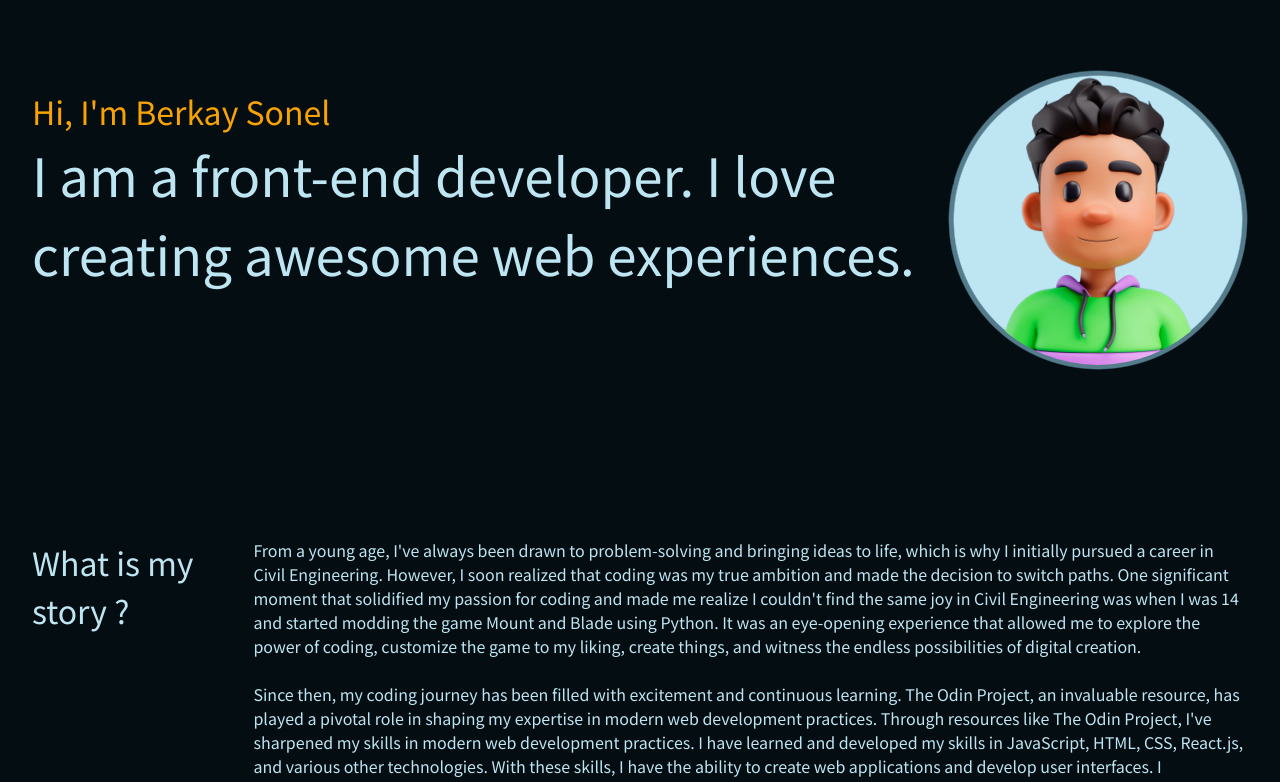
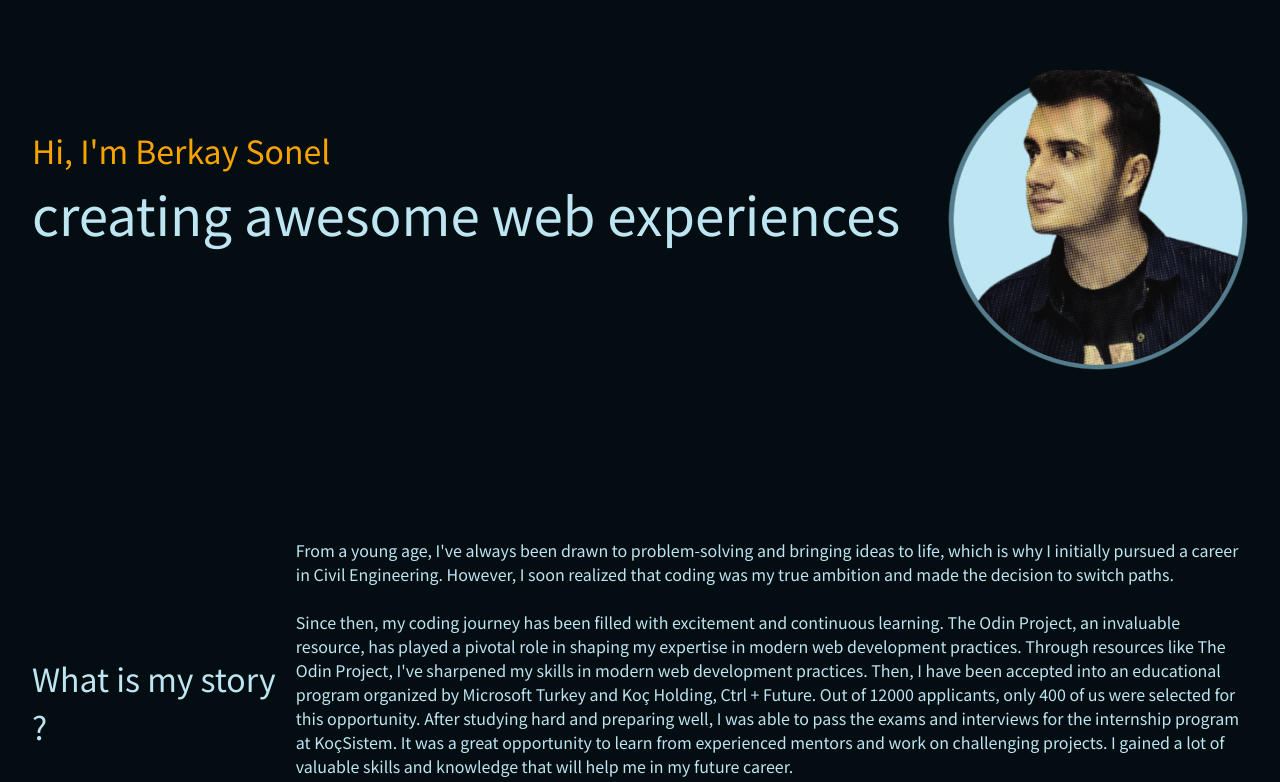
Before and after one commit to berkaysson/berkaysson-portfolio-site, a React (Create React App) app: page / in a window 1280 px wide. Shown: the part 260-1042 px from the top of the page. Built offline with nearby package versions, Linux system fonts and the light colour scheme.

Commit message:
Refactor content

```diff
--- a/src/Components/Sections/About.js
+++ b/src/Components/Sections/About.js
@@ -1,5 +1,5 @@
 import { styled } from "styled-components";
-import BerkayAvatar from "../../Images/berkay-avatar.png";
+import BerkayAvatar from "../../Images/berkay-bg2.png";
 import AvatarImage from "../Wrappers/Effects/AvatarImage";
 import ContactButton from "../Wrappers/Effects/ContactButton";
 
@@ -52,6 +52,7 @@ const AboutSection = styled.section`
   display: flex;
   flex-direction: row;
   justify-content: space-between;
+  align-items: center;
   width: 100%;
   gap: ${({ theme }) => theme.sizes.md};
   padding: ${({ theme }) => theme.sectionPadding};
@@ -61,8 +62,7 @@ const AboutSection = styled.section`
   }
 
   p {
-    /* font-size: ${({ theme }) => theme.sizes.sl}; */
-    max-width: 1300px;
+    max-width: 1030px;
 
     &:last-child {
       padding-top: 1rem;
@@ -83,9 +83,7 @@ const About = () => {
       <AboutHeader>
         <div>
           <h1>Hi, I'm Berkay Sonel</h1>
-          <h3>
-            I am a front-end developer. I love creating awesome web experiences.
-          </h3>
+          <h3>creating awesome web experiences</h3>
         </div>
         <AvatarImage src={BerkayAvatar} alt="berkayPhoto" />
       </AboutHeader>
@@ -96,13 +94,7 @@ const About = () => {
             From a young age, I've always been drawn to problem-solving and
             bringing ideas to life, which is why I initially pursued a career in
             Civil Engineering. However, I soon realized that coding was my true
-            ambition and made the decision to switch paths. One significant
-            moment that solidified my passion for coding and made me realize I
-            couldn't find the same joy in Civil Engineering was when I was 14
-            and started modding the game Mount and Blade using Python. It was an
-            eye-opening experience that allowed me to explore the power of
-            coding, customize the game to my liking, create things, and witness
-            the endless possibilities of digital creation.
+            ambition and made the decision to switch paths.
           </p>
           <br />
           <p>
@@ -110,12 +102,15 @@ const About = () => {
             continuous learning. The Odin Project, an invaluable resource, has
             played a pivotal role in shaping my expertise in modern web
             development practices. Through resources like The Odin Project, I've
-            sharpened my skills in modern web development practices. I have
-            learned and developed my skills in JavaScript, HTML, CSS, React.js,
-            and various other technologies. With these skills, I have the
-            ability to create web applications and develop user interfaces. I
-            continuously expand my skill set and stay up-to-date with the latest
-            industry trends
+            sharpened my skills in modern web development practices. Then, I
+            have been accepted into an educational program organized by
+            Microsoft Turkey and Koç Holding, Ctrl + Future. Out of 12000
+            applicants, only 400 of us were selected for this opportunity. After
+            studying hard and preparing well, I was able to pass the exams and
+            interviews for the internship program at KoçSistem. It was a great
+            opportunity to learn from experienced mentors and work on
+            challenging projects. I gained a lot of valuable skills and
+            knowledge that will help me in my future career.
           </p>
           <p>
             You can find my skills, projects, and links below. Feel free to
```
